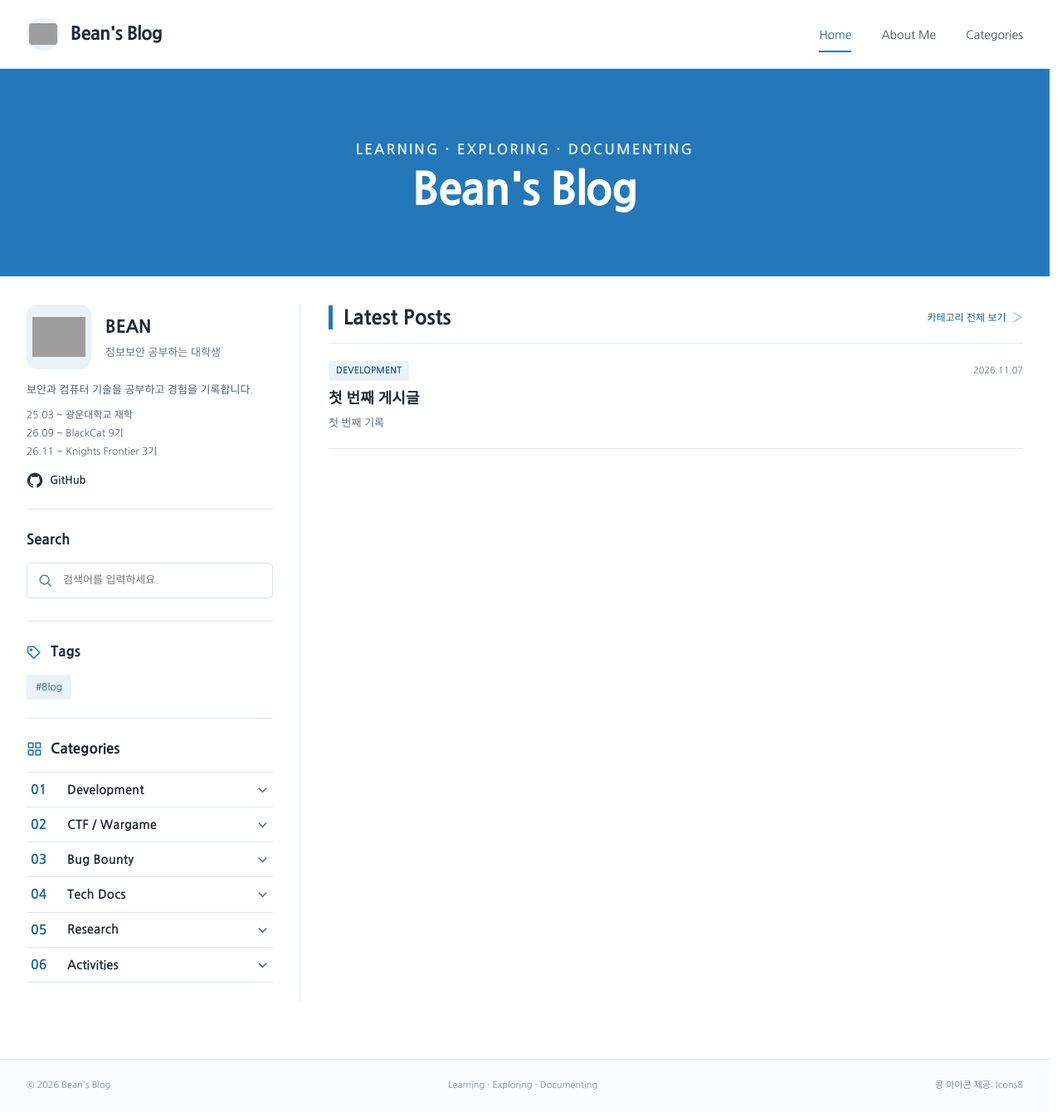
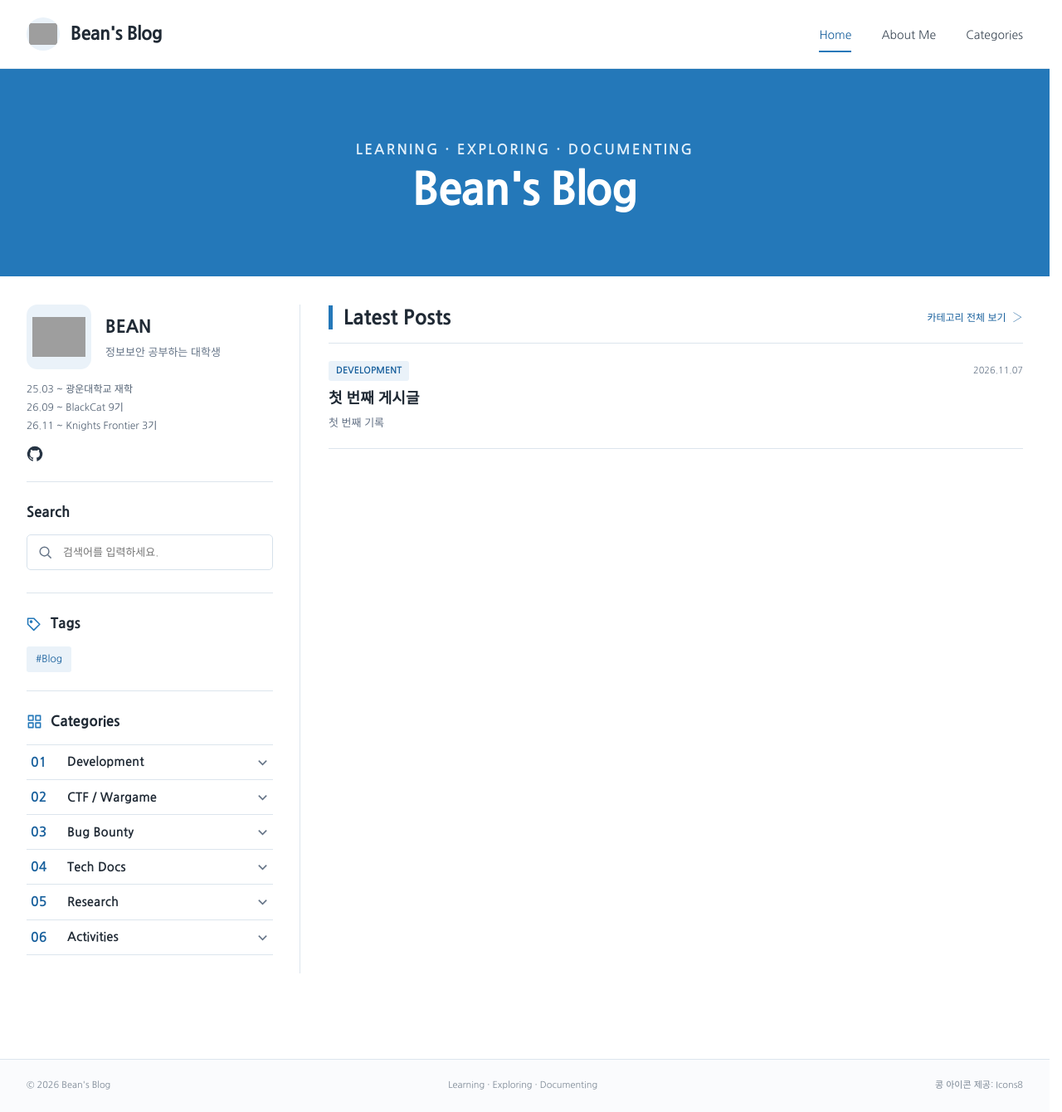
Before and after one commit to BEAN-CMD418/bean-cmd418.github.io, a Jekyll site: the page built from index.md, in a window 1280 px wide and 1340 px high. Shown: the whole window at 83% size. Built offline with Jekyll 4.4.1, drawn with Linux system fonts in a browser that asks for light colours; some web fonts are replaced; grey boxes are pictures that could not be loaded.

Commit message:
Remove profile description and GitHub label

```diff
--- a/_includes/blog-sidebar.html
+++ b/_includes/blog-sidebar.html
@@ -8,7 +8,6 @@
       <h2>BEAN</h2>
       <p class="profile-role">정보보안 공부하는 대학생</p>
     </div>
-    <p class="profile-description">보안과 컴퓨터 기술을 공부하고 경험을 기록합니다.</p>
     <div class="profile-career" aria-label="활동 및 학력">
       <p>25.03 ~ 광운대학교 재학</p>
       <p>26.09 ~ BlackCat 9기</p>
@@ -16,7 +15,6 @@
     </div>
     <a class="profile-github" href="https://github.com/BEAN-CMD418" target="_blank" rel="noopener noreferrer" aria-label="GitHub 프로필 열기">
       <svg viewBox="0 0 24 24" aria-hidden="true"><path d="M12 .9a11.1 11.1 0 0 0-3.51 21.63c.55.1.76-.24.76-.53v-2.08c-3.1.67-3.75-1.32-3.75-1.32-.5-1.28-1.24-1.62-1.24-1.62-1.01-.69.08-.68.08-.68 1.12.08 1.71 1.15 1.71 1.15 1 .1.77 2.06 3.34 1.57.1-.72.39-1.21.7-1.49-2.48-.28-5.09-1.24-5.09-5.52 0-1.22.44-2.22 1.15-3-.12-.28-.5-1.42.11-2.96 0 0 .94-.3 3.05 1.14a10.6 10.6 0 0 1 5.55 0c2.11-1.44 3.05-1.14 3.05-1.14.61 1.54.23 2.68.11 2.96.72.78 1.15 1.78 1.15 3 0 4.29-2.61 5.24-5.1 5.51.4.35.75 1.03.75 2.08V22c0 .29.2.63.77.52A11.1 11.1 0 0 0 12 .9Z"/></svg>
-      <span>GitHub</span>
     </a>
   </section>
   {% endunless %}
```
